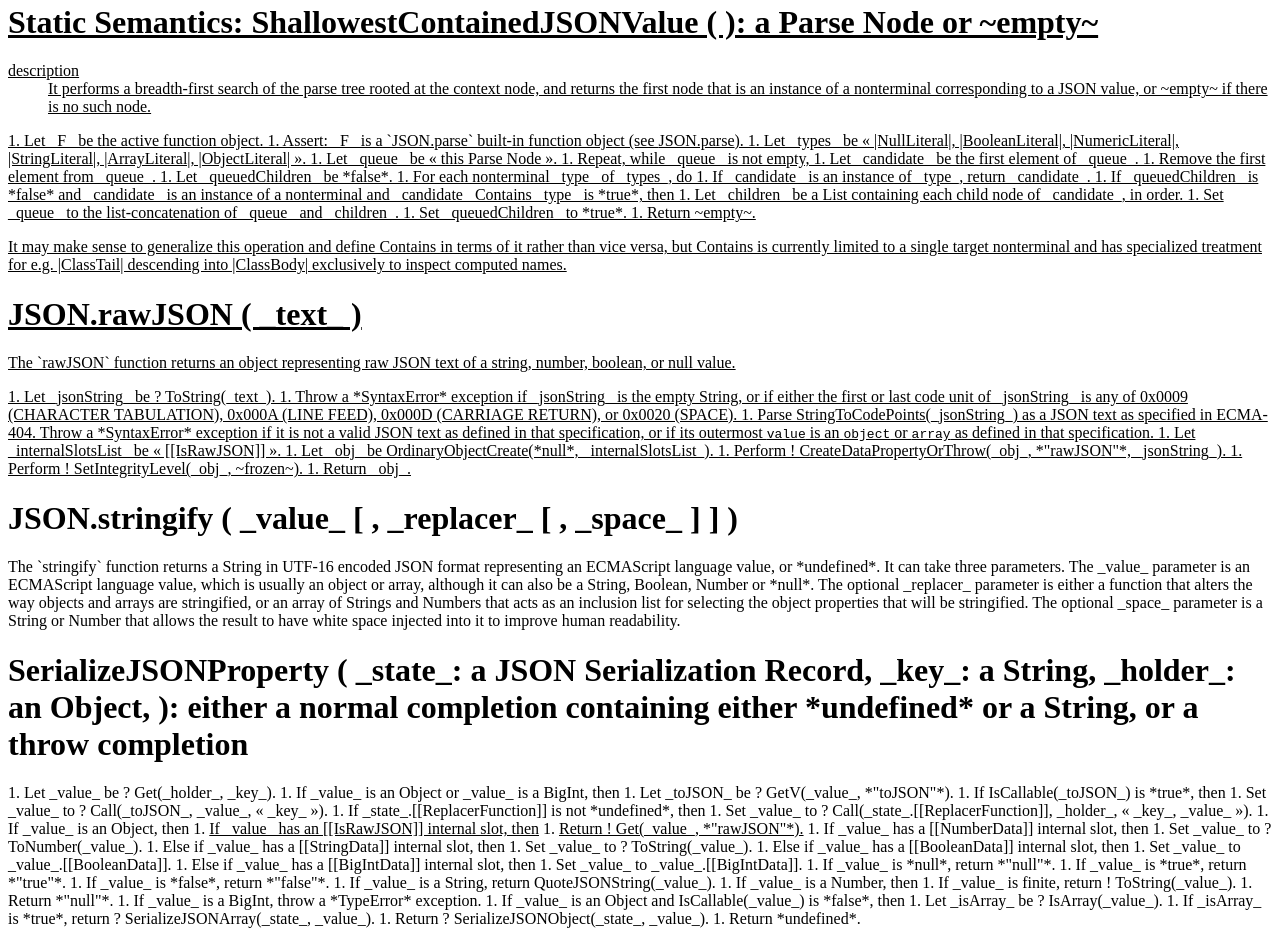
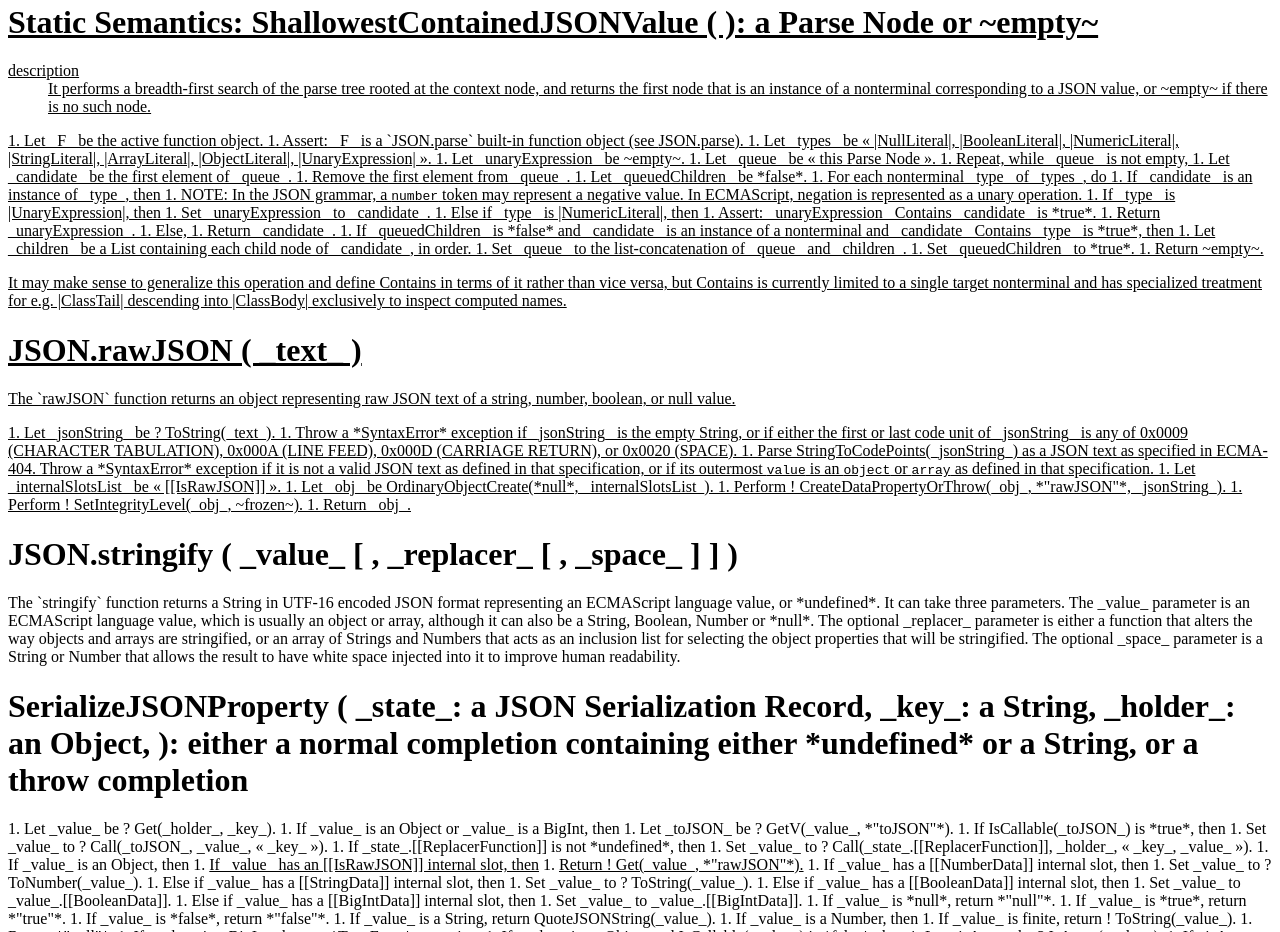
Before and after one commit to tc39/proposal-json-parse-with-source, a website: page spec.html in a window 1280 px wide. Shown: the part 2300-3232 px from the top of the page. Drawn offline with nearby package versions, Linux system fonts and the light colour scheme.

Commit message:
Normative: Correctly capture a number negation prefix
Fixes #44

```diff
--- a/spec.html
+++ b/spec.html
@@ -258,14 +258,23 @@ document.addEventListener("DOMContentLoaded", function() {
         <emu-alg>
           1. Let _F_ be the active function object.
           1. Assert: _F_ is a `JSON.parse` built-in function object (see <emu-xref href="#sec-json.parse">JSON.parse</emu-xref>).
-          1. Let _types_ be &laquo; |NullLiteral|, |BooleanLiteral|, |NumericLiteral|, |StringLiteral|, |ArrayLiteral|, |ObjectLiteral| &raquo;.
+          1. Let _types_ be &laquo; |NullLiteral|, |BooleanLiteral|, |NumericLiteral|, |StringLiteral|, |ArrayLiteral|, |ObjectLiteral|, |UnaryExpression| &raquo;.
+          1. Let _unaryExpression_ be ~empty~.
           1. Let _queue_ be &laquo; this Parse Node &raquo;.
           1. Repeat, while _queue_ is not empty,
             1. Let _candidate_ be the first element of _queue_.
             1. Remove the first element from _queue_.
             1. Let _queuedChildren_ be *false*.
             1. For each nonterminal _type_ of _types_, do
-              1. If _candidate_ is an instance of _type_, return _candidate_.
+              1. If _candidate_ is an instance of _type_, then
+                1. NOTE: In the JSON grammar, a <code>number</code> token may represent a negative value. In ECMAScript, negation is represented as a unary operation.
+                1. If _type_ is |UnaryExpression|, then
+                  1. Set _unaryExpression_ to _candidate_.
+                1. Else if _type_ is |NumericLiteral|, then
+                  1. Assert: _unaryExpression_ Contains _candidate_ is *true*.
+                  1. Return _unaryExpression_.
+                1. Else,
+                  1. Return _candidate_.
               1. If _queuedChildren_ is *false* and _candidate_ is an instance of a nonterminal and _candidate_ Contains _type_ is *true*, then
                 1. Let _children_ be a List containing each child node of _candidate_, in order.
                 1. Set _queue_ to the list-concatenation of _queue_ and _children_.
```
